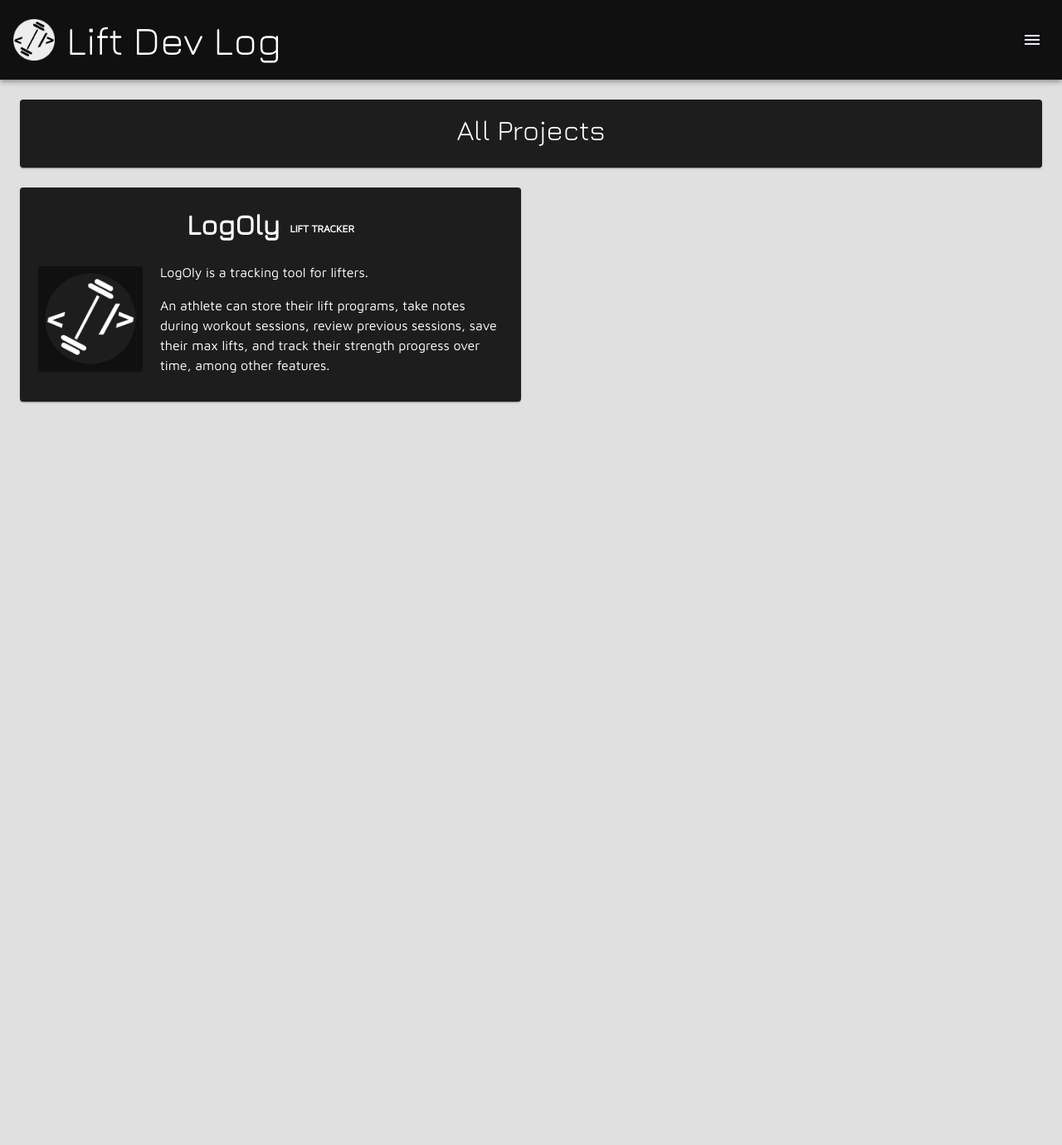
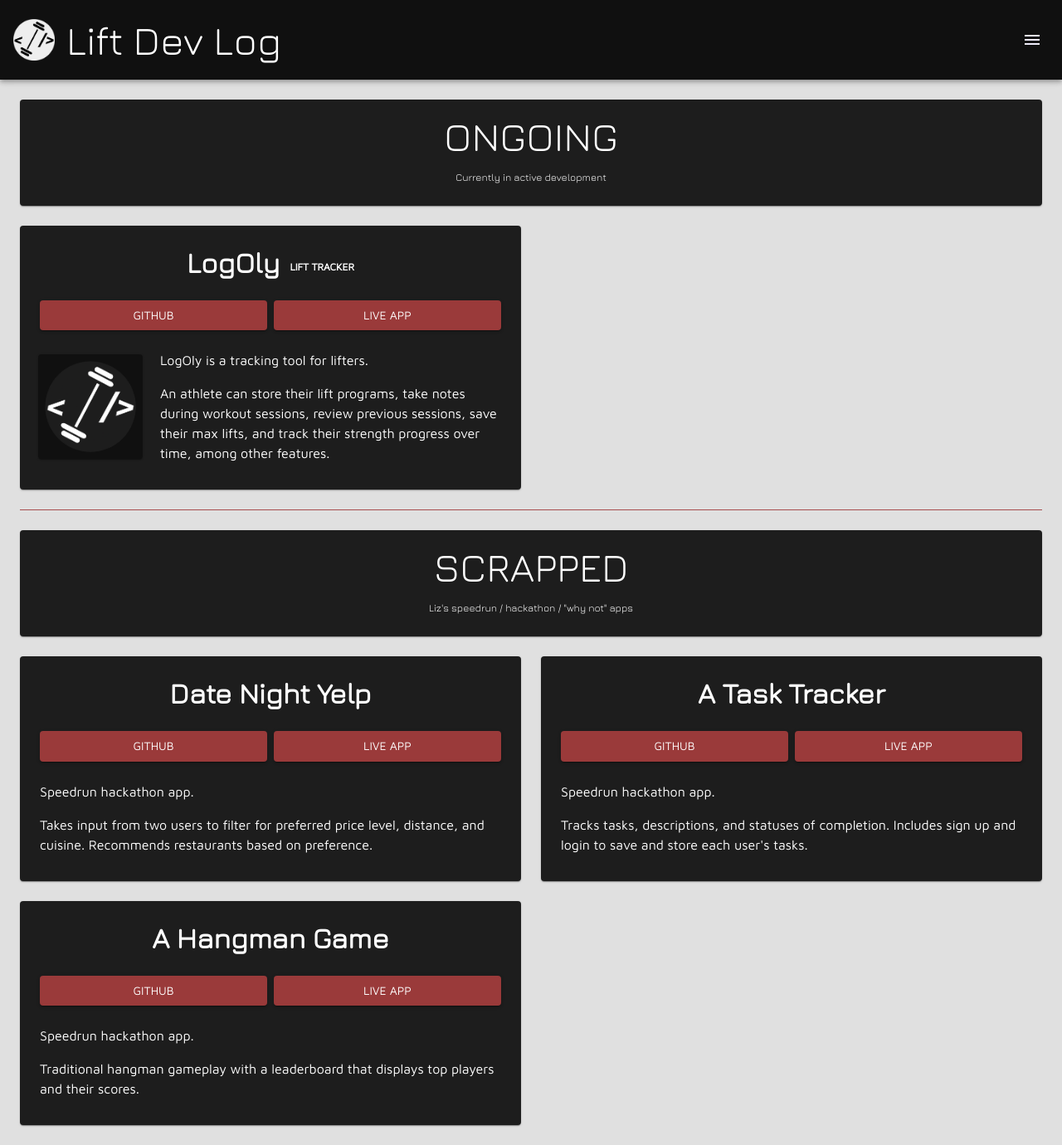
Before and after one commit to ya-miao/liftdevlog-site, a React (Create React App) app: page /projects in a window 1280 px wide. Shown: the whole page at 83% size. Before the commit the page ends 800 px from the top, so only its background shows below. Built offline with nearby package versions, Linux system fonts and the light colour scheme.

Commit message:
Updated ProjectsPage

```diff
--- a/src/components/SiteHeader.tsx
+++ b/src/components/SiteHeader.tsx
@@ -188,7 +188,7 @@ const SiteHeader = () => {
           navigate('/projects');
           handleCloseMenu();
         }}>
-          Ongoing Projects
+          All Projects
         </MenuItem>
         <MenuItem onClick={() => {
           navigate('/updates');
--- a/src/pages/AboutPage.tsx
+++ b/src/pages/AboutPage.tsx
@@ -23,7 +23,7 @@ const AboutPage = () => {
                 <CardContent>
                   <Stack direction='column' alignItems='center' justifyContent='center' spacing={2}>
                     <Typography variant='h4'>
-                      Overview
+                      OVERVIEW
                     </Typography>
                   </Stack>
                 </CardContent>
@@ -38,7 +38,7 @@ const AboutPage = () => {
                     </Typography>
                     <Stack justifyContent='flex-start' spacing={1.5}>
                       <Typography>
-                        The Log is the documentation site for all TriL Studio projects.
+                        Documentation.
                       </Typography>
                       <Typography>
                         Read updates, suggest features, or report bugs here.
@@ -50,7 +50,6 @@ const AboutPage = () => {
             </Grid>
             <Grid item xs={12} lg={6}>
               <Card>
-                {/* <Card variant='outlined'> */}
                 <CardContent sx={{ m: 1 }}>
                   <Stack justifyContent='flex-start' spacing={2}>
                     <Typography variant='h5'>
@@ -58,7 +57,7 @@ const AboutPage = () => {
                     </Typography>
                     <Stack justifyContent='flex-start' spacing={1.5}>
                       <Typography>
-                        We are an informal, early stage startup team.
+                        A team of three.
                       </Typography>
                       <Typography>
                         One programmer. One tester. One cat.
@@ -82,7 +81,7 @@ const AboutPage = () => {
                 <CardContent>
                   <Stack direction='column' alignItems='center' justifyContent='center' spacing={2}>
                     <Typography variant='h4'>
-                      Projects
+                      PROJECTS
                     </Typography>
                   </Stack>
                 </CardContent>
@@ -114,7 +113,7 @@ const AboutPage = () => {
               <CardContent>
                 <Stack direction='column' alignItems='center' justifyContent='center' spacing={2}>
                   <Typography variant='h4'>
-                    The Team
+                    THE TEAM
                   </Typography>
                 </Stack>
               </CardContent>
@@ -132,9 +131,9 @@ const AboutPage = () => {
                     <Typography variant='h5' fontWeight={600}>
                       LIZ
                     </Typography>
-                    <Typography variant='h6' fontWeight={600}>
+                    {/* <Typography variant='h6' fontWeight={600}>
                       Founder,
-                    </Typography>
+                    </Typography> */}
                     <Typography variant='h6' fontWeight={600}>
                       Software Engineer
                     </Typography>
@@ -146,10 +145,10 @@ const AboutPage = () => {
               >
                 <Stack direction='column' spacing={1.5}>
                   <Typography>
-                    As founder and full stack developer, Liz built LogOly and Lift Dev Log from the ground up.
+                    As the resident full stack developer, Liz built LogOly and Lift Dev Log from the ground up.
                   </Typography>
                   <Typography>
-                    What started as a late night impulse became a simple app to track her lifts. This passion project has now turned into an informal startup.
+                    One late night thought led to a simple lift tracker app, which led to the formation of an informal startup team.
                   </Typography>
                 </Stack>
               </AccordionDetails>
@@ -167,9 +166,9 @@ const AboutPage = () => {
                     <Typography variant='h5' fontWeight={600}>
                       LIANA
                     </Typography>
-                    <Typography variant='h6' fontWeight={600}>
+                    {/* <Typography variant='h6' fontWeight={600}>
                       Co-Founder,
-                    </Typography>
+                    </Typography> */}
                     <Typography variant='h6' fontWeight={600}>
                       Quality Assurance
                     </Typography>
@@ -184,7 +183,7 @@ const AboutPage = () => {
                     Liana balances a professional athlete career with her tech career in software accessibility.
                   </Typography>
                   <Typography>
-                    As co-founder who also holds the sole quality assurance position, she has the greatest sway on any decisions made by the founder.
+                    As the sole holder of the quality assurance role, she has the greatest sway on any decisions Liz makes.
                   </Typography>
                 </Stack>
               </AccordionDetails>
@@ -202,9 +201,9 @@ const AboutPage = () => {
                     <Typography variant='h5' fontWeight={600}>
                       LADY
                     </Typography>
-                    <Typography variant='h6' fontWeight={600}>
+                    {/* <Typography variant='h6' fontWeight={600}>
                       Executive,
-                    </Typography>
+                    </Typography> */}
                     <Typography variant='h6' fontWeight={600}>
                       Human Resources
                     </Typography>
@@ -215,12 +214,14 @@ const AboutPage = () => {
                 sx={{ m: 1 }}
               >
                 <Stack direction='column' spacing={1.5}>
+                  {/* <Typography>
+                    Miao.
+                  </Typography> */}
                   <Typography>
-                    Miao.
+                    Lady is Liz's beloved cat. She is a lady of few human-intelligible words.
                   </Typography>
                   <Typography>
-                    Lady is the beloved cat of the founder. She is a lady of few human-intelligible words.
-                    However, her contributions to the spirit and mental well-being of the team cannot be understated.
+                    However, her contributions to the work environment and mental well-being of the team cannot be understated.
                   </Typography>
                 </Stack>
               </AccordionDetails>
--- a/src/pages/ProjectsPage.tsx
+++ b/src/pages/ProjectsPage.tsx
@@ -1,4 +1,4 @@
-import { Avatar, Box, Card, CardContent, Grid, Paper, Stack, Typography } from "@mui/material";
+import { Avatar, Box, Button, Card, CardContent, Divider, Grid, Paper, Stack, Typography } from "@mui/material";
 
 import logolyLogo from '../images/liftdevlog-logo-white-1.png';
 
@@ -8,9 +8,12 @@ const ProjectsPage = () => {
       <Grid item xs={12}>
         <Card>
           <CardContent>
-            <Stack alignItems='center' justifyContent='center' spacing={2}>
-              <Typography variant='h4'>
-                All Projects
+            <Stack alignItems='center' justifyContent='center' spacing={1.5}>
+              <Typography variant='h3'>
+                ONGOING
+              </Typography>
+              <Typography variant='caption'>
+                Currently in active development
               </Typography>
             </Stack>
           </CardContent>
@@ -34,6 +37,12 @@ const ProjectsPage = () => {
                   <Typography variant='overline' fontWeight={600}>
                     Lift Tracker
                   </Typography>
+                </Stack>
+              </Grid>
+              <Grid item xs={12}>
+                <Stack direction='row' alignItems='center' justifyContent='center' spacing={1}>
+                  <Button variant='contained' fullWidth>GitHub</Button>
+                  <Button variant='contained' fullWidth>Live App</Button>
                 </Stack>
               </Grid>
               <Grid item xs={12} lg={3} display={{ xs: 'none', lg: 'block' }}>
@@ -66,6 +75,157 @@ const ProjectsPage = () => {
           </CardContent>
         </Card>
       </Grid>
+
+      <Grid item xs={12}>
+        <Divider />
+      </Grid>
+
+      {/* Scrapped Project 1 */}
+      <Grid item xs={12}>
+        <Card>
+          <CardContent>
+            <Stack alignItems='center' justifyContent='center' spacing={1.5}>
+              <Typography variant='h3'>
+                SCRAPPED
+              </Typography>
+              <Typography variant='caption'>
+                Liz's speedrun / hackathon / "why not" apps
+              </Typography>
+            </Stack>
+          </CardContent>
+        </Card>
+      </Grid>
+      <Grid item xs={12} sm={6}>
+        <Card>
+          <CardContent sx={{ m: 1 }}>
+            <Grid container alignItems='center' justifyContent='center' spacing={3}>
+              <Grid item xs={12}>
+                <Stack alignItems='center' justifyContent='center' spacing={2}>
+                </Stack>
+                <Stack direction='row' alignItems='flex-end' justifyContent='center' spacing={1.5}>
+                  <Typography variant='h4' fontWeight={600}>
+                    Date Night Yelp
+                  </Typography>
+                </Stack>
+              </Grid>
+              <Grid item xs={12}>
+                <Stack direction='row' alignItems='center' justifyContent='center' spacing={1}>
+                  <Button variant='contained' fullWidth>GitHub</Button>
+                  <Button variant='contained' fullWidth>Live App</Button>
+                </Stack>
+              </Grid>
+              {/* <Grid item xs={12} display={{ xs: 'block', lg: 'none' }}>
+                <Stack alignItems='center' justifyContent='center' spacing={2}>
+                  <Paper>
+                    <Avatar sx={{ height: 200, width: 200, m: 1 }} src={logolyLogo} />
+                  </Paper>
+                </Stack>
+              </Grid> */}
+              {/* <Grid item xs={12} md={9}> */}
+              <Grid item xs={12}>
+                <Stack justifyContent='flex-start' spacing={2}>
+                  <Typography>
+                    Speedrun hackathon app.
+                  </Typography>
+                  <Typography>
+                    Takes input from two users to filter for preferred price level, distance, and cuisine.
+                    Recommends restaurants based on preference.
+                  </Typography>
+                </Stack>
+              </Grid>
+            </Grid>
+          </CardContent>
+        </Card>
+      </Grid>
+
+      {/* Scrapped Project 2 */}
+      <Grid item xs={12} sm={6}>
+        <Card>
+          <CardContent sx={{ m: 1 }}>
+            <Grid container alignItems='center' justifyContent='center' spacing={3}>
+              <Grid item xs={12}>
+                <Stack alignItems='center' justifyContent='center' spacing={2}>
+                </Stack>
+                <Stack direction='row' alignItems='flex-end' justifyContent='center' spacing={1.5}>
+                  <Typography variant='h4' fontWeight={600}>
+                    A Task Tracker
+                  </Typography>
+                </Stack>
+              </Grid>
+              <Grid item xs={12}>
+                <Stack direction='row' alignItems='center' justifyContent='center' spacing={1}>
+                  <Button variant='contained' fullWidth>GitHub</Button>
+                  <Button variant='contained' fullWidth>Live App</Button>
+                </Stack>
+              </Grid>
+              {/* <Grid item xs={12} display={{ xs: 'block', lg: 'none' }}>
+                <Stack alignItems='center' justifyContent='center' spacing={2}>
+                  <Paper>
+                    <Avatar sx={{ height: 200, width: 200, m: 1 }} src={logolyLogo} />
+                  </Paper>
+                </Stack>
+              </Grid> */}
+              {/* <Grid item xs={12} md={9}> */}
+              <Grid item xs={12}>
+                <Stack justifyContent='flex-start' spacing={2}>
+                  <Typography>
+                    Speedrun hackathon app.
+                  </Typography>
+                  <Typography>
+                    Tracks tasks, descriptions, and statuses of completion. Includes sign up and login
+                    to save and store each user's tasks.
+                  </Typography>
+                </Stack>
+              </Grid>
+            </Grid>
+          </CardContent>
+        </Card>
+      </Grid>
+
+      {/* Scrapped Project 3 */}
+      <Grid item xs={12} sm={6}>
+        <Card>
+          <CardContent sx={{ m: 1 }}>
+            <Grid container alignItems='center' justifyContent='center' spacing={3}>
+              <Grid item xs={12}>
+                <Stack alignItems='center' justifyContent='center' spacing={2}>
+                </Stack>
+                <Stack direction='row' alignItems='flex-end' justifyContent='center' spacing={1.5}>
+                  <Typography variant='h4' fontWeight={600}>
+                    A Hangman Game
+                  </Typography>
+                </Stack>
+              </Grid>
+              <Grid item xs={12}>
+                <Stack direction='row' alignItems='center' justifyContent='center' spacing={1}>
+                  <Button variant='contained' fullWidth>GitHub</Button>
+                  <Button variant='contained' fullWidth>Live App</Button>
+                </Stack>
+              </Grid>
+              {/* <Grid item xs={12} display={{ xs: 'block', lg: 'none' }}>
+                <Stack alignItems='center' justifyContent='center' spacing={2}>
+                  <Paper>
+                    <Avatar sx={{ height: 200, width: 200, m: 1 }} src={logolyLogo} />
+                  </Paper>
+                </Stack>
+              </Grid> */}
+              {/* <Grid item xs={12} md={9}> */}
+              <Grid item xs={12}>
+                <Stack justifyContent='flex-start' spacing={2}>
+                  <Typography>
+                    Speedrun hackathon app.
+                  </Typography>
+                  <Typography>
+                    Traditional hangman gameplay with a leaderboard that displays top players
+                    and their scores.
+                  </Typography>
+                </Stack>
+              </Grid>
+            </Grid>
+          </CardContent>
+        </Card>
+      </Grid>
+
     </Grid>
   )
 };
```
